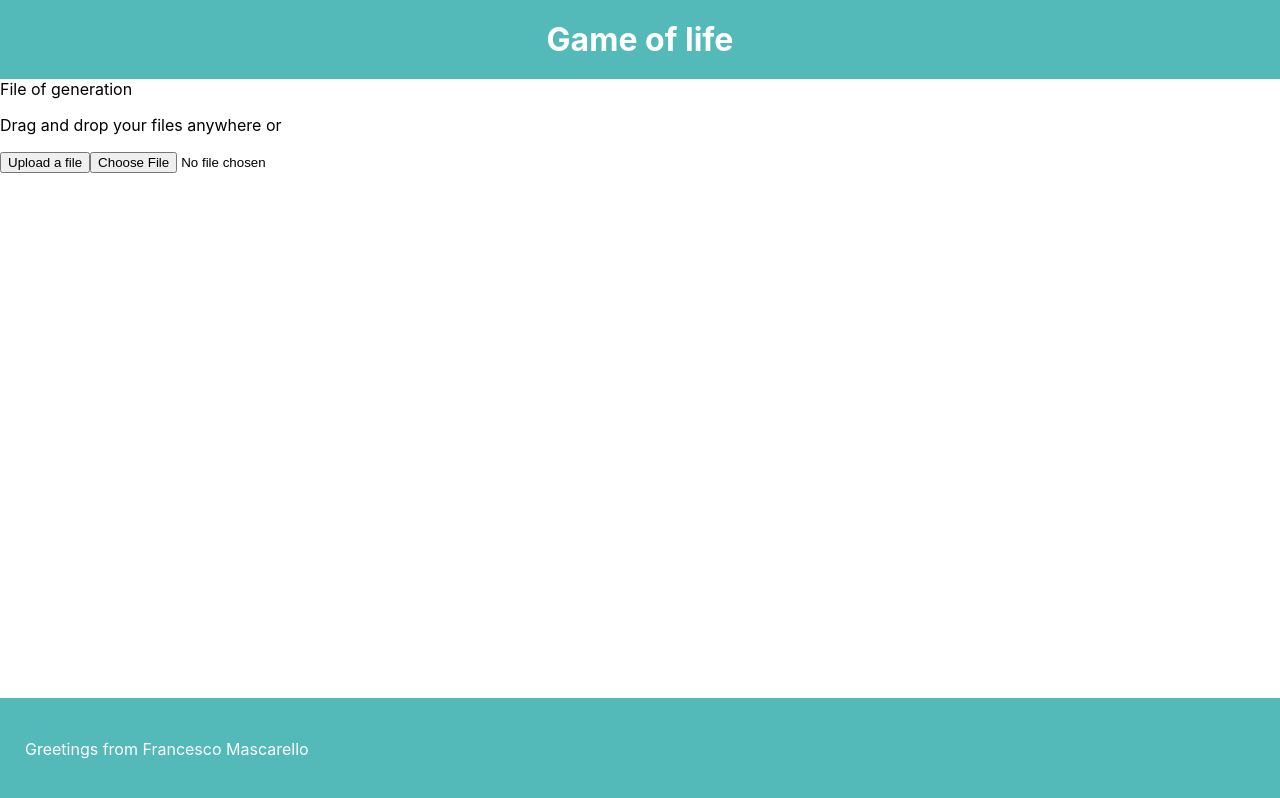
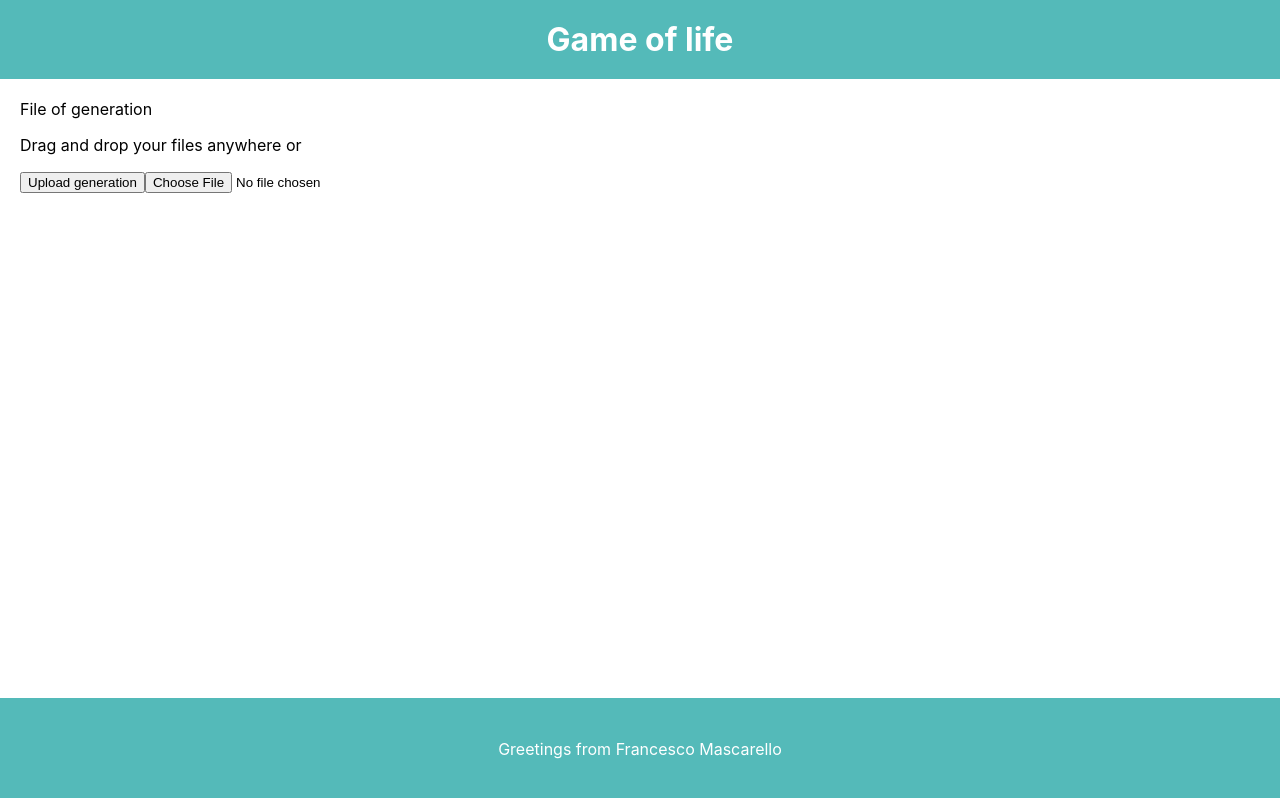
Before and after one commit to masca19/game-of-life, a React (Create React App) app: page / in a window 1280 px wide. Built offline with nearby package versions, Linux system fonts and the light colour scheme.

Commit message:
rework file upload + change extenction in tsx + added typescript

```diff
--- a/package.json
+++ b/package.json
@@ -6,11 +6,15 @@
     "@testing-library/jest-dom": "^5.16.2",
     "@testing-library/react": "^12.1.2",
     "@testing-library/user-event": "^13.5.0",
+    "@types/jest": "^27.4.0",
+    "@types/node": "^17.0.18",
+    "@types/react": "^17.0.39",
+    "@types/react-dom": "^17.0.11",
     "react": "^17.0.2",
     "react-dom": "^17.0.2",
-    "react-drag-drop-files": "^2.3.4",
     "react-scripts": "5.0.0",
     "sass": "^1.49.7",
+    "typescript": "^4.5.5",
     "web-vitals": "^2.1.4"
   },
   "scripts": {
--- a/src/components/FileUpload/FileUpload.jsx
+++ b/src/components/FileUpload/FileUpload.tsx
@@ -1,29 +1,34 @@
-import React, { useRef } from "react";
+import React, { useRef, DragEvent, RefObject } from "react";
 
 
 const FileUpload = ({
   label,
   updateFileCb,
   accept
-}) => {
-  const fileInputField = useRef(null);
+}: { label: string, updateFileCb: any, accept: string}) => {
+  const fileInputField = useRef<HTMLInputElement>(null);
 
   const handleUploadBtnClick = () => {
-    fileInputField.current.click();
+    fileInputField?.current?.click();
   };
 
-  const handleNewFileUpload = (e) => {
-    console.log(e)
-    updateFileCb(e.target.files);
+  const handlerDropFile = (files: DragEvent<HTMLDivElement>) => {
+    console.log(files)
+
+  }
+
+  const handleNewFileUpload = (e: React.ChangeEvent<HTMLInputElement>) => {
+    console.log(e);
+
   };
 
   return (
-      <div>
+      <div onDrop={handlerDropFile}>
         <label>{label}</label>
         <p>Drag and drop your files anywhere or</p>
         <button type="button" onClick={handleUploadBtnClick}>
           <i className="fas fa-file-upload" />
-          <span> Upload a file</span>
+          <span>Upload generation</span>
         </button>
         <input
           type="file"
@@ -31,7 +36,7 @@ const FileUpload = ({
           onChange={handleNewFileUpload}
           title=""
           value=""
-          accept
+          accept={accept}
         />
       </div>
   );
--- a/src/components/Footer/Footer.scss
+++ b/src/components/Footer/Footer.scss
@@ -3,5 +3,5 @@
 footer {
     @extend %applyPrimaryColorBackground;
     padding: 25px;
-
+    text-align: center;
 }
--- a/src/pages/App/App.scss
+++ b/src/pages/App/App.scss
@@ -1 +1,5 @@
 @import '../../styles/variable';
+
+main {
+  padding: 20px;
+}
--- a/src/pages/App/App.js
+++ b/src/pages/App/App.tsx
@@ -1,5 +1,5 @@
 import React, { useState } from "react";
-import FileUpload from '../../components/FileUpload/FileUpload'
+import FileUpload from './../../components/FileUpload/FileUpload'
 import './App.scss';
 
 function App() {
@@ -7,7 +7,7 @@ function App() {
     profileImages: []
   });
 
-  const updateUploadedFiles = (files) =>
+  const updateUploadedFiles = (files: any) =>
     setNewUserInfo({ ...newUserInfo, profileImages: files });
 
   return (
```
Also changed, not shown: tsconfig.json (added, +26 -0 lines), src/components/Footer/Footer.tsx (renamed from src/components/Footer/Footer.jsx), src/components/Header/Header.tsx (renamed from src/components/Header/Header.jsx), src/index.tsx (renamed from src/index.js), 1 other file (tests, documents, lock files or other folders).
